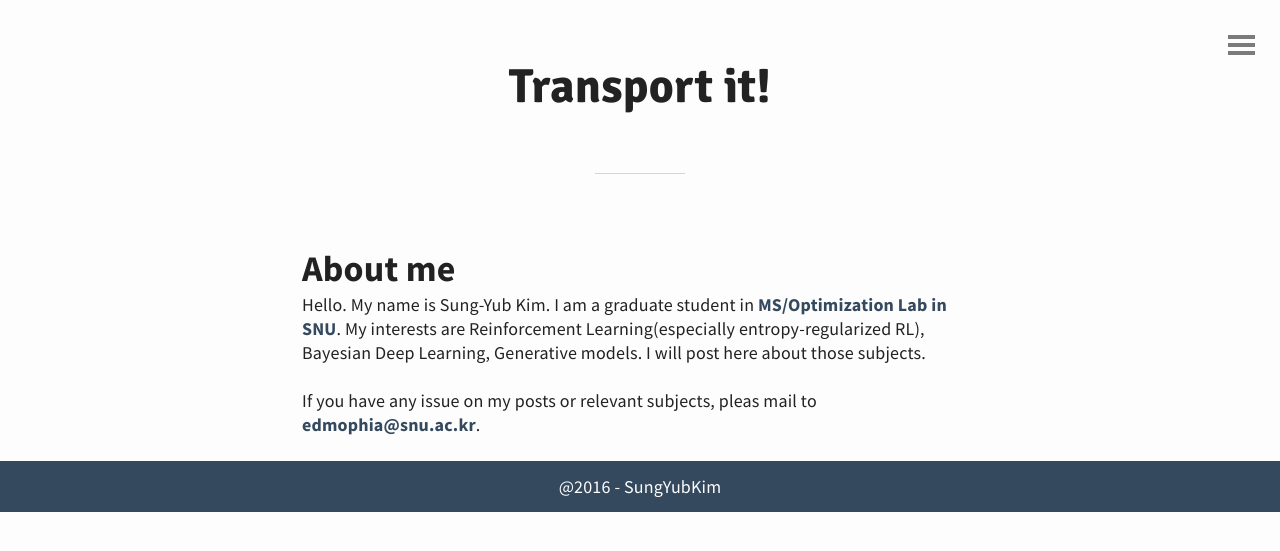
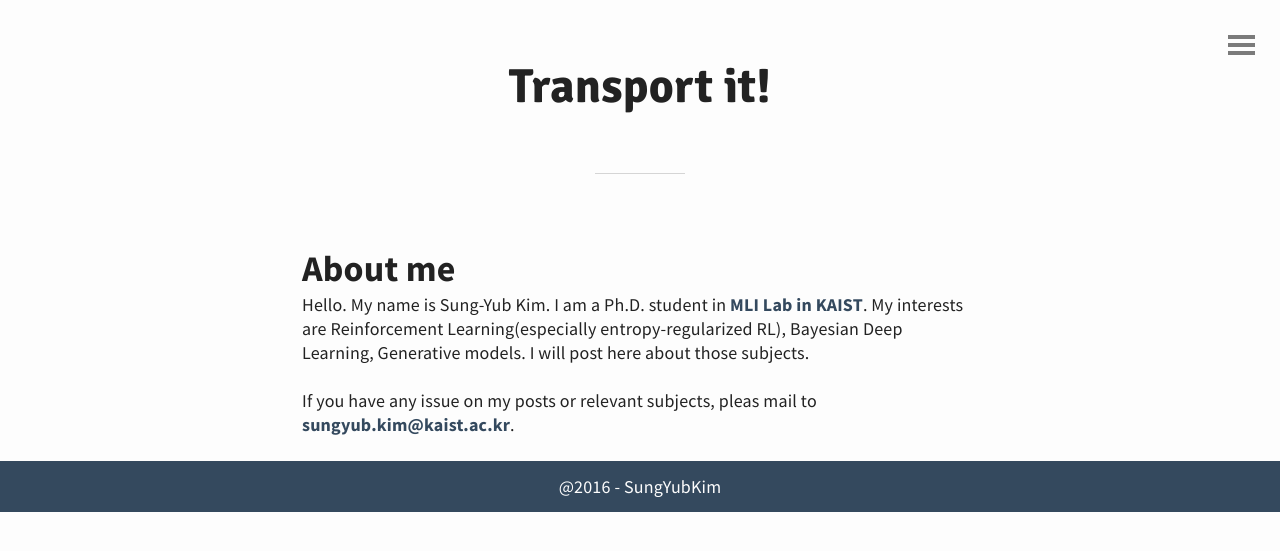
Before and after one commit to sungyubkim/sungyubkim.github.io, a Jekyll site: the page built from about.md, in a window 1280 px wide. Shown: the top 551 px of the page. Built offline with Jekyll 4.4.1, drawn with Linux system fonts in a browser that asks for light colours.

Commit message:
no message

```diff
--- a/about.md
+++ b/about.md
@@ -6,8 +6,8 @@ title: About Me
 ## About me
 
 Hello. My name is Sung-Yub Kim.
-I am a graduate student in [MS/Optimization Lab in SNU](http://polytope.snu.ac.kr).
+I am a Ph.D. student in [MLI Lab in KAIST](http://mli.kaist.ac.kr/).
 My interests are Reinforcement Learning(especially entropy-regularized RL), Bayesian Deep Learning, Generative models.
 I will post here about those subjects.
 
-If you have any issue on my posts or relevant subjects, pleas mail to <edmophia@snu.ac.kr>.
+If you have any issue on my posts or relevant subjects, pleas mail to <sungyub.kim@kaist.ac.kr>.
```
